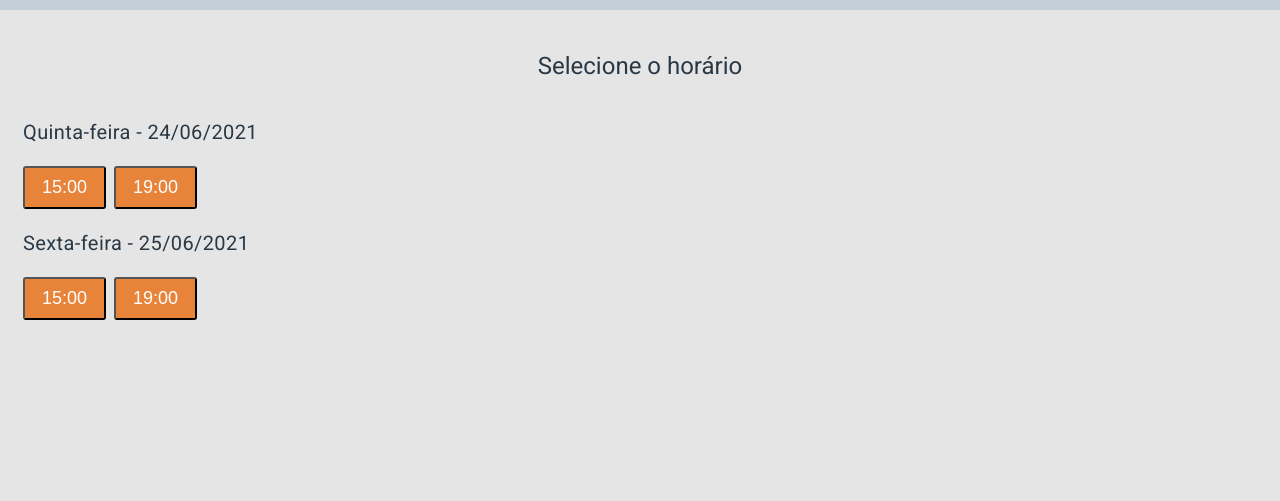
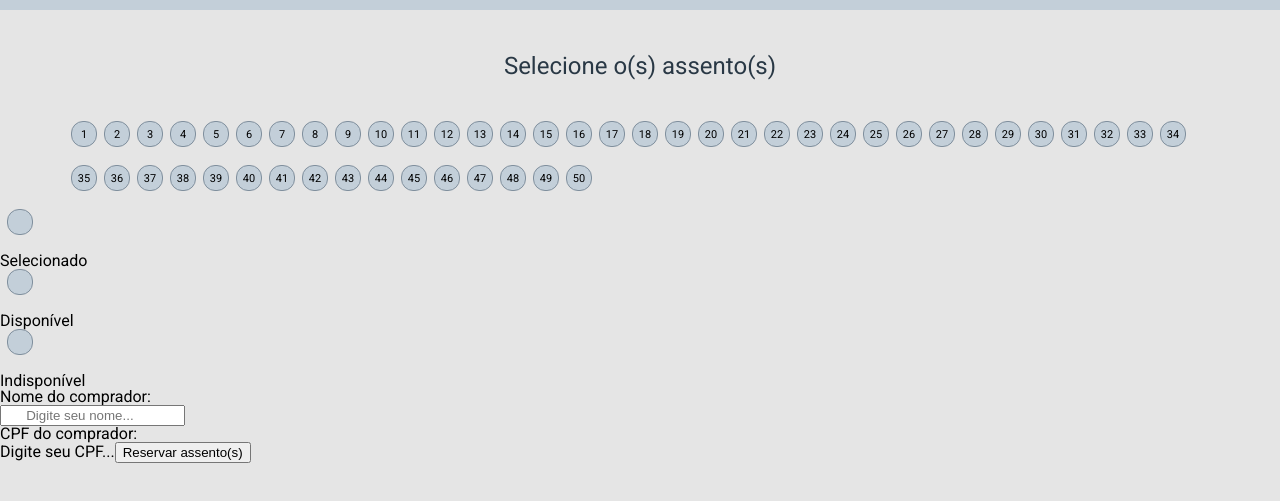
Before and after one commit to allanornel/Cineflix, a React app: page /sessao in a window 1280 px wide. Shown: the part 57-558 px from the top of the page. Built offline with nearby package versions, Linux system fonts and the light colour scheme.

Commit message:
feat: design of section

```diff
--- a/package.json
+++ b/package.json
@@ -5,6 +5,7 @@
   "dependencies": {
     "react": "^17.0.2",
     "react-dom": "^17.0.2",
+    "react-router-dom": "^6.2.2",
     "react-scripts": "^4.0.3"
   },
   "scripts": {
--- a/src/assets/css/style.css
+++ b/src/assets/css/style.css
@@ -91,3 +91,30 @@ main {
 .container-dia {
   margin-bottom: 23px;
 }
+
+/* SESSOES */
+
+.container-assentos {
+  width: 90%;
+  margin: auto;
+  display: flex;
+  flex-wrap: wrap;
+}
+
+.assento {
+  width: 26px;
+  height: 26px;
+  background: #c3cfd9;
+  border: 1px solid #808f9d;
+  border-radius: 12px;
+  font-size: 11px;
+  line-height: 13px;
+  display: flex;
+  color: #000000;
+  margin-left: 7px;
+  margin-bottom: 18px;
+}
+
+.assento p {
+  margin: auto;
+}
--- a/src/componentes/App.js
+++ b/src/componentes/App.js
@@ -1,18 +1,22 @@
 import React from "react";
+import { BrowserRouter, Routes, Route } from "react-router-dom";
 
 import "../assets/css/reset.css";
 import "../assets/css/style.css";
 import Filme from "./Filme";
 import PaginaInicial from "./PaginaInicial";
+import Navbar from "./Navbar";
+import Sessao from "./Sessao";
 
 export default function App() {
   return (
-    <>
-      <header>
-        <h1>CINEFLIX</h1>
-      </header>
-      {/* <PaginaInicial /> */}
-      <Filme />
-    </>
+    <BrowserRouter>
+      <Navbar />
+      <Routes>
+        <Route path="/" element={<PaginaInicial />}></Route>
+        <Route path="/filme" element={<Filme />}></Route>
+        <Route path="/sessao" element={<Sessao />}></Route>
+      </Routes>
+    </BrowserRouter>
   );
 }
--- a/src/componentes/Filme.js
+++ b/src/componentes/Filme.js
@@ -1,3 +1,5 @@
+import { Link } from "react-router-dom";
+
 export default function Filme() {
   return (
     <main>
@@ -7,8 +9,12 @@ export default function Filme() {
       <div className="container-horarios">
         <div className="container-dia">
           <p>Quinta-feira - 24/06/2021</p>
-          <button>15:00</button>
-          <button>19:00</button>
+          <Link to="/sessao">
+            <button>15:00</button>
+          </Link>
+          <Link to="/sessao">
+            <button>19:00</button>
+          </Link>
         </div>
         <div className="container-dia">
           <p>Sexta-feira - 25/06/2021</p>
--- /dev/null
+++ b/src/componentes/Navbar.js
@@ -0,0 +1,7 @@
+export default function Navbar() {
+  return (
+    <header>
+      <h1>CINEFLIX</h1>
+    </header>
+  );
+}
--- a/src/componentes/PaginaInicial.js
+++ b/src/componentes/PaginaInicial.js
@@ -1,3 +1,4 @@
+import { Link } from "react-router-dom";
 import image1 from "./../assets/img/filme1.png";
 import image2 from "./../assets/img/filme2.png";
 
@@ -8,9 +9,11 @@ export default function PaginaInicial() {
         <p>Selecione o filme</p>
       </div>
       <div className="container-filmes">
-        <div className="container-filme">
-          <img src={image1} alt="" />
-        </div>
+        <Link to="/filme">
+          <div className="container-filme">
+            <img src={image1} alt="" />
+          </div>
+        </Link>
         <div className="container-filme">
           <img src={image2} alt="" />
         </div>
--- /dev/null
+++ b/src/componentes/Sessao.js
@@ -0,0 +1,44 @@
+export default function Sessao() {
+  const dataAssento = [
+    1, 2, 3, 4, 5, 6, 7, 8, 9, 10, 11, 12, 13, 14, 15, 16, 17, 18, 19, 20, 21,
+    22, 23, 24, 25, 26, 27, 28, 29, 30, 31, 32, 33, 34, 35, 36, 37, 38, 39, 40,
+    41, 42, 43, 44, 45, 46, 47, 48, 49, 50,
+  ];
+  return (
+    <main>
+      <div className="titulo">
+        <p>Selecione o(s) assento(s)</p>
+      </div>
+      <div className="container-assentos">
+        {dataAssento.map((assento) => (
+          <div className="assento">
+            <p>{assento}</p>
+          </div>
+        ))}
+      </div>
+      <div className="legendas">
+        <div className="legendas-selecionado">
+          <div className="assento"></div>
+          <p>Selecionado</p>
+        </div>
+        <div className="legendas-disponivel">
+          <div className="assento"></div>
+          <p>Disponível</p>
+        </div>
+        <div className="legendas-indisponivel">
+          <div className="assento"></div>
+          <p>Indisponível</p>
+        </div>
+      </div>
+      <p>Nome do comprador:</p>
+      <input
+        type="text"
+        placeholder="      Digite seu nome...
+"
+      ></input>
+      <p>CPF do comprador:</p>
+      Digite seu CPF...
+      <button>Reservar assento(s)</button>
+    </main>
+  );
+}
```
Also changed, not shown: 1 other file.
